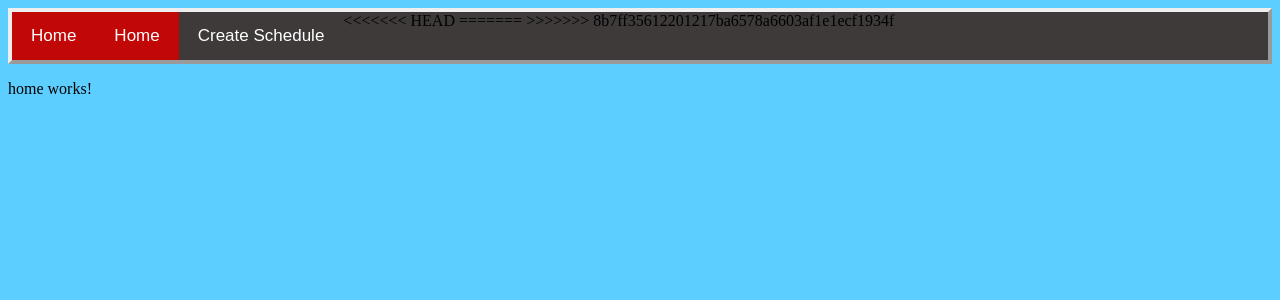
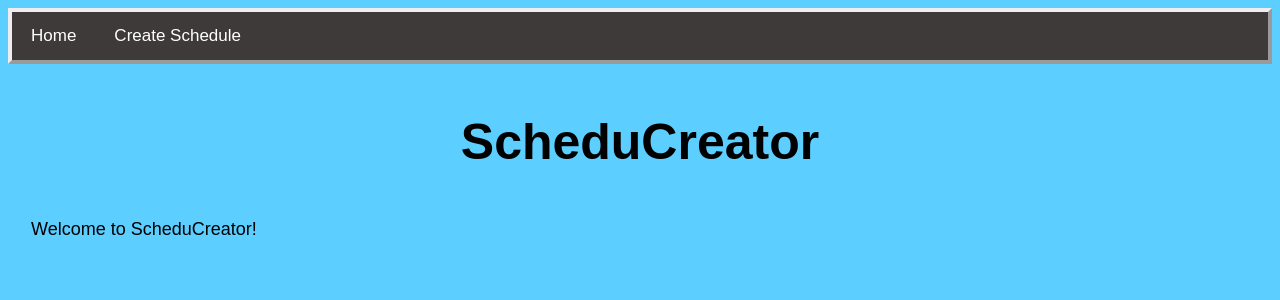
Before and after one commit to aaronist/ScheduCreator, an Angular app in the folder my-app/: page /home in a window 1280 px wide. Shown: the top 300 px of the page. Built offline with nearby package versions, Linux system fonts and the light colour scheme.

Commit message:
Add button functionality and new CSS

```diff
--- a/my-app/src/app/app.component.css
+++ b/my-app/src/app/app.component.css
@@ -1,20 +1,3 @@
-
-/*h1 {
-    font-family: 'Oswald', sans-serif;
-    text-align: center;
-    padding: 15px 0;
-    font-size: 50px;
-}
-
-p {
-    padding-left: 15px;
-    font-size: 18px;
-    font-family: 'Noto Sans JP', sans-serif;
-}
-
-*/
-
-
 .navigation {
     background-color: rgb(63, 58, 58);
     overflow: hidden;
@@ -23,7 +6,7 @@ p {
 }
 
 
-.navigation a {
+.navigation button {
     font-family: 'Roboto Slab', sans-serif;
     float: left;
     color: #ffffff;
@@ -31,16 +14,18 @@ p {
     padding: 14px 19px;
     text-decoration: none;
     font-size: 17px;
+    background-color: rgb(63, 58, 58);
+    border: none;
     transition: background-color 0.2s ease-in-out 20ms;
 }
 
 
-.navigation a:hover {
+.navigation button:hover {
     background-color: rgb(164, 136, 185);
 }
 
 
-.navigation a.active {
+.navigation button:focus {
     background-color: #c20707;
     color: rgb(255, 255, 255);
 }
--- a/my-app/src/app/app.component.html
+++ b/my-app/src/app/app.component.html
@@ -1,17 +1,10 @@
-
 <head>
     <link type="text/css" rel="stylesheet" href="app.component.css">
 </head>
 
 <div class="navigation">
-<<<<<<< HEAD
-  <a class="active" href="#home">Home</a>
-=======
-  <a class="active" routerLink="home">Home</a>
-
-
->>>>>>> 8b7ff35612201217ba6578a6603af1e1ecf1934f
-  <a routerLink="schedule">Create Schedule</a>
+  <button routerLink="home">Home</button>
+  <button routerLink="schedule">Create Schedule</button>
 </div>
 
 <main>
--- a/my-app/src/app/pages/home/home.component.css
+++ b/my-app/src/app/pages/home/home.component.css
@@ -0,0 +1,12 @@
+h1 {
+    font-family: 'Oswald', sans-serif;
+    text-align: center;
+    padding: 15px 0;
+    font-size: 50px;
+}
+
+p {
+    padding-left: 15px;
+    font-size: 18px;
+    font-family: 'Noto Sans JP', sans-serif;
+}
--- a/my-app/src/app/pages/home/home.component.html
+++ b/my-app/src/app/pages/home/home.component.html
@@ -1 +1,13 @@
-<p>home works!</p>
+<!DOCTYPE html>
+<head>
+    <link type="text/css" rel="stylesheet" href="home.component.css">
+</head>
+
+<html>
+<body>
+
+<h1>ScheduCreator</h1>
+<p>Welcome to ScheduCreator!</p>
+
+</body>
+</html>
```
Also changed, not shown: 1 other file (tests, documents, lock files or other folders).
